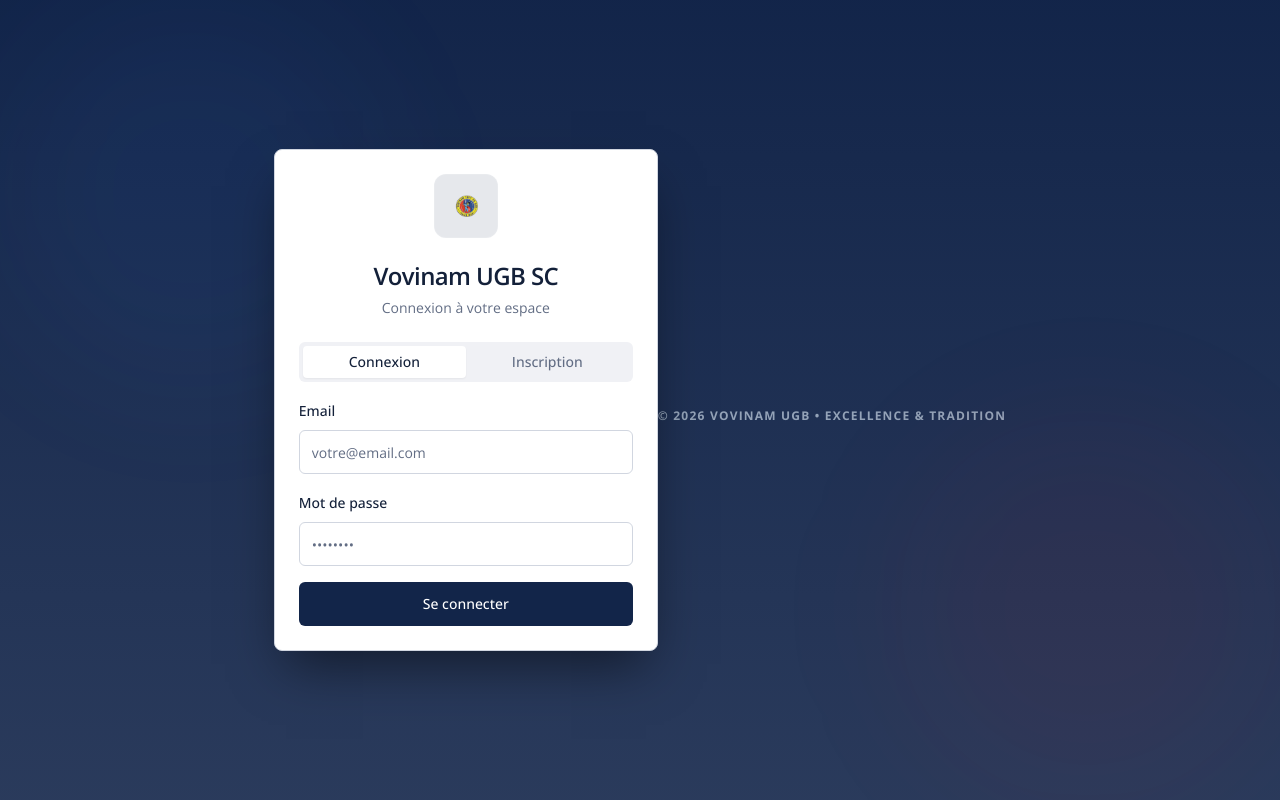
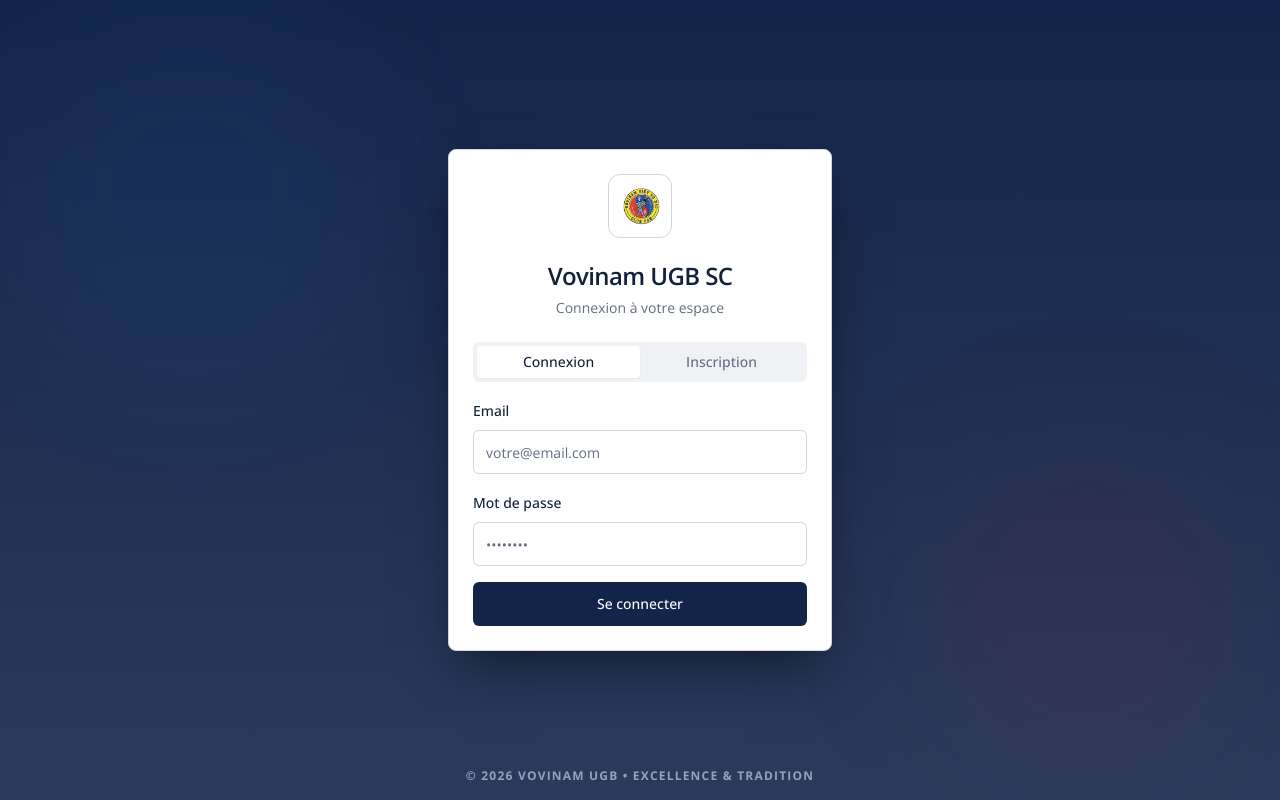
Before and after one commit to fickou/vovinam-ugb-app, a React (Vite) app: page /auth in a window 1280 px wide. Built offline with nearby package versions, Linux system fonts and the light colour scheme; no server answers; the HTML template or start-up script is replaced by a standard one.

Commit message:
mis a jour auht

```diff
--- a/src/pages/Auth.tsx
+++ b/src/pages/Auth.tsx
@@ -125,12 +125,13 @@ export default function Auth() {
         <div className="absolute bottom-0 right-0 w-96 h-96 bg-red-martial/5 rounded-full blur-3xl" />
       </div>
 
+
       <Card className="w-full max-w-sm relative z-10 shadow-2xl shadow-black/50">
         {/* Logo */}
         <CardHeader className="pb-4 sm:pb-6">
           <div className="flex justify-center mb-4">
-            <div className="h-12 w-12 sm:h-16 sm:w-16 rounded-xl border border-white/10 bg-navy/10 p-2 sm:p-3 flex items-center justify-center">
-              <img src={vovinamLogo} alt="Vovinam Logo" className="h-full w-full object-contain" />
+            <div className="h-16 w-16 rounded-xl border flex items-center">
+              <img src={vovinamLogo} alt="Vovinam Logo" className="object-contain" />
             </div>
           </div>
 
@@ -284,8 +285,8 @@ export default function Auth() {
         </CardContent>
       </Card>
 
-      <p className="text-center text-slate-400 text-xs font-bold tracking-widest uppercase pt-8">
-        © {new Date().getFullYear()} Vovinam UGB • Excellence & Tradition
+      <p className="fixed bottom-4 left-0 right-0 text-center text-slate-400 text-xs font-bold tracking-widest uppercase z-10">
+        © {new Date().getFullYear()} Vovinam UGB • Excellence &amp; Tradition
       </p>
     </div>
   );
```
